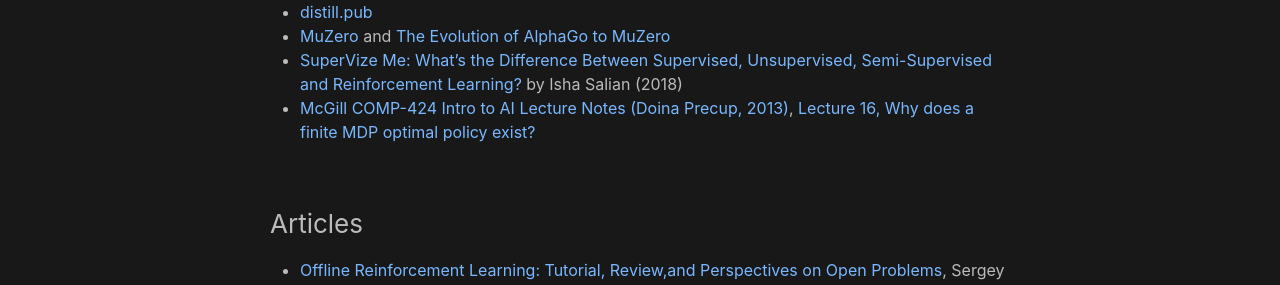
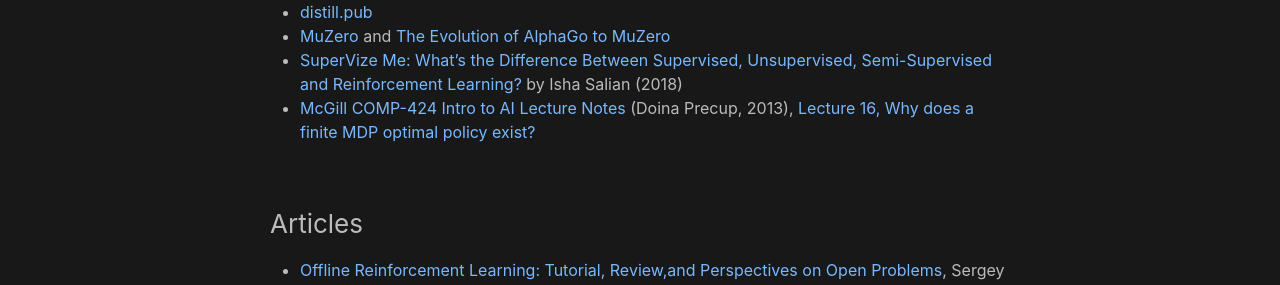
Before and after one commit to analytiq-hub/sigagent.github.io, a Jekyll site: the page built from machine_learning.md, in a window 1280 px wide. Shown: the part 1037-1322 px from the top of the page. Built offline with Jekyll 4.4.1, drawn with Linux system fonts in a browser that asks for light colours.

Commit message:
*** empty log message ***

```diff
--- a/machine_learning.md
+++ b/machine_learning.md
@@ -36,7 +36,7 @@ title: Machine Learning
 * [distill.pub](https://distill.pub/)
 * [MuZero](https://en.wikipedia.org/wiki/MuZero) and [The Evolution of AlphaGo to MuZero](https://towardsdatascience.com/the-evolution-of-alphago-to-muzero-c2c37306bf9)
 * [SuperVize Me: What’s the Difference Between Supervised, Unsupervised, Semi-Supervised and Reinforcement Learning?](https://blogs.nvidia.com/blog/2018/08/02/supervised-unsupervised-learning/) by Isha Salian (2018)
-* [McGill COMP-424 Intro to AI Lecture Notes (Doina Precup, 2013)](https://www.cs.mcgill.ca/~dprecup/courses/AI/Lectures), [Lecture 16, Why does a finite MDP optimal policy exist?](https://www.cs.mcgill.ca/~dprecup/courses/AI/Lectures/ai-lecture16.pdf)
+* [McGill COMP-424 Intro to AI Lecture Notes](https://www.cs.mcgill.ca/~dprecup/courses/AI/Lectures) (Doina Precup, 2013), [Lecture 16, Why does a finite MDP optimal policy exist?](https://www.cs.mcgill.ca/~dprecup/courses/AI/Lectures/ai-lecture16.pdf)
 
 ### Articles
 * [Offline Reinforcement Learning: Tutorial, Review,and Perspectives on Open Problems](https://arxiv.org/pdf/2005.01643.pdf), Sergey Levine et al (2020)
```
